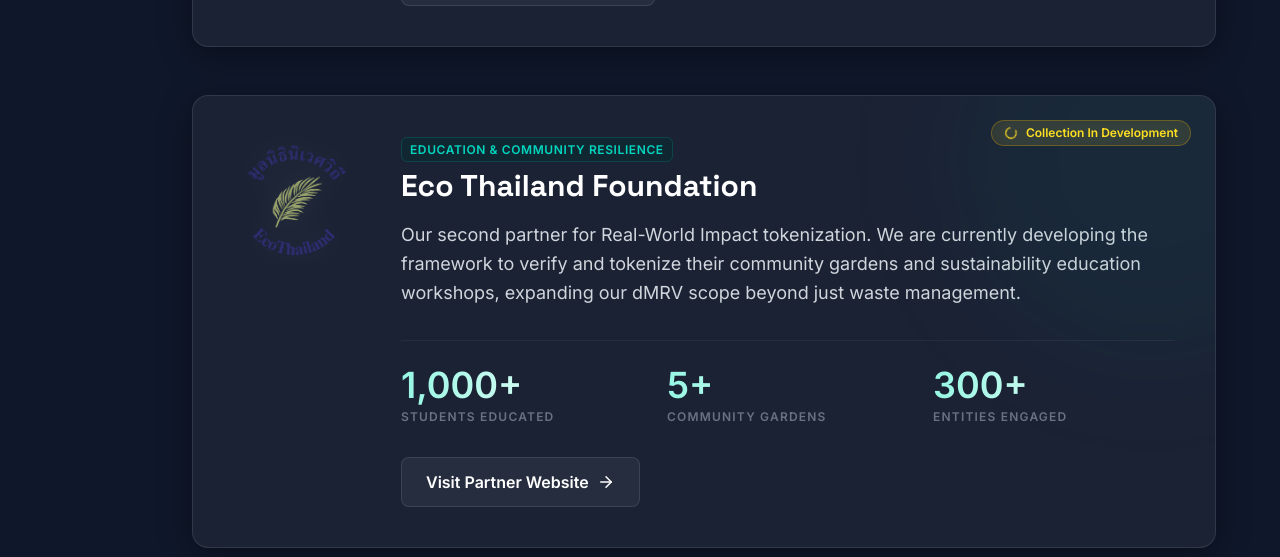
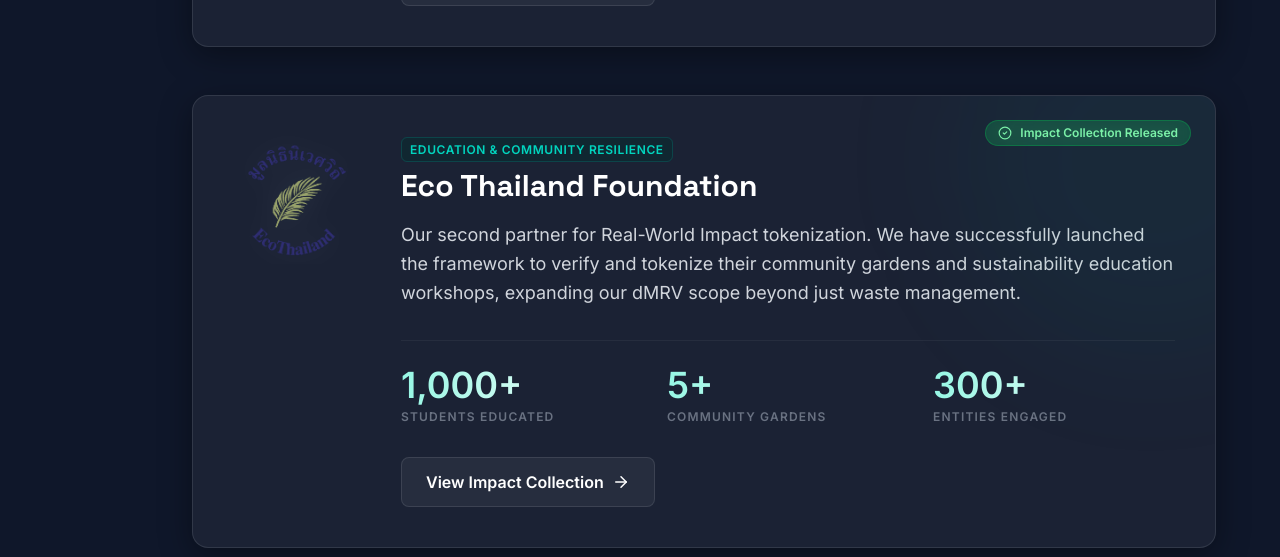
Before and after one commit to PaulBurgEth/ecosynthesisx, a Next.js app: page / in a window 1280 px wide. Shown: the part 4440-4997 px from the top of the page. Built offline with nearby package versions, Linux system fonts and the light colour scheme.

Commit message:
Update Eco Thailand Foundation status and link

```diff
--- a/src/data/content.ts
+++ b/src/data/content.ts
@@ -141,14 +141,14 @@
     name: "Eco Thailand Foundation",
     logo: "/EcoThailandLogo.png",
     tags: ["Education & Community Resilience"],
-    status: "Collection In Development",
-    statusColor: "yellow",
-    description: "Our second partner for Real-World Impact tokenization. We are currently developing the framework to verify and tokenize their community gardens and sustainability education workshops, expanding our dMRV scope beyond just waste management.",
+    status: "Impact Collection Released",
+    statusColor: "green",
+    description: "Our second partner for Real-World Impact tokenization. We have successfully launched the framework to verify and tokenize their community gardens and sustainability education workshops, expanding our dMRV scope beyond just waste management.",
     links: {
       telegram: "https://web.telegram.org/a/#-1002094600518",
-      website: "https://ecothailand.org",
+      website: "https://ecothailand.regenbazaar.com",
     },
-    buttonText: "Visit Partner Website",
+    buttonText: "View Impact Collection",
     stats: [
       { value: "1,000+", label: "Students Educated" },
       { value: "5+", label: "Community Gardens" },
```
